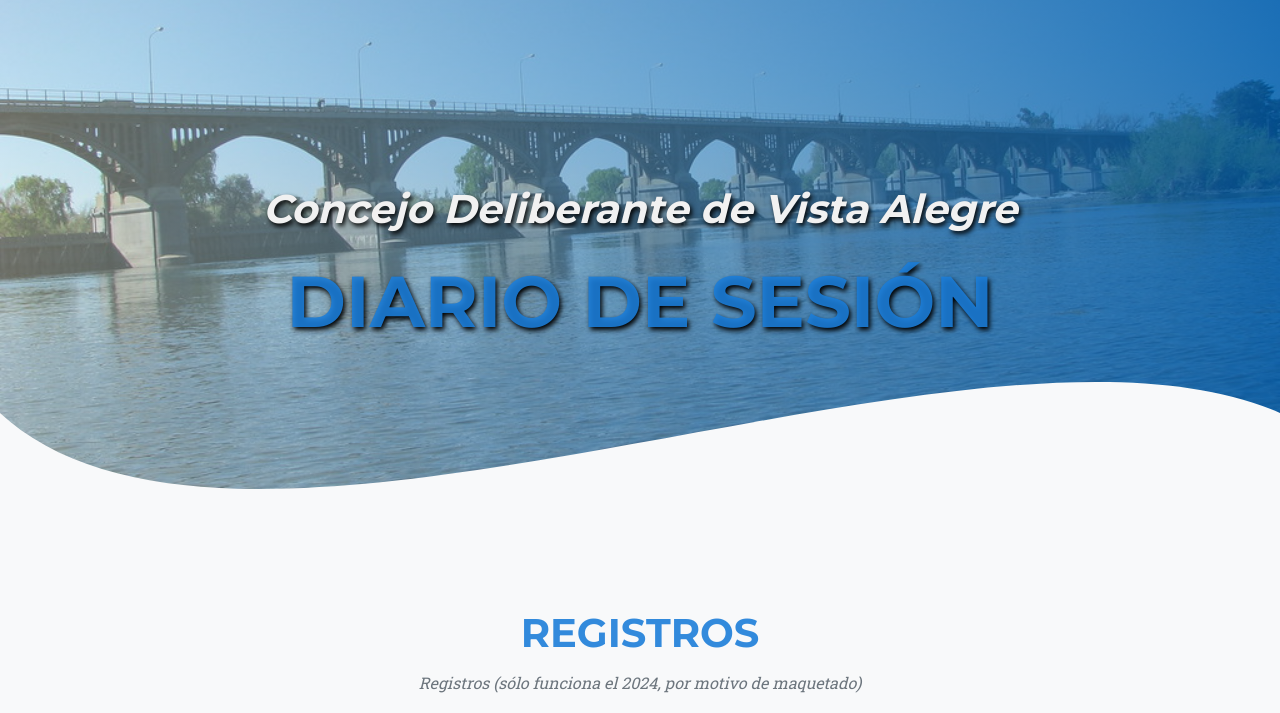
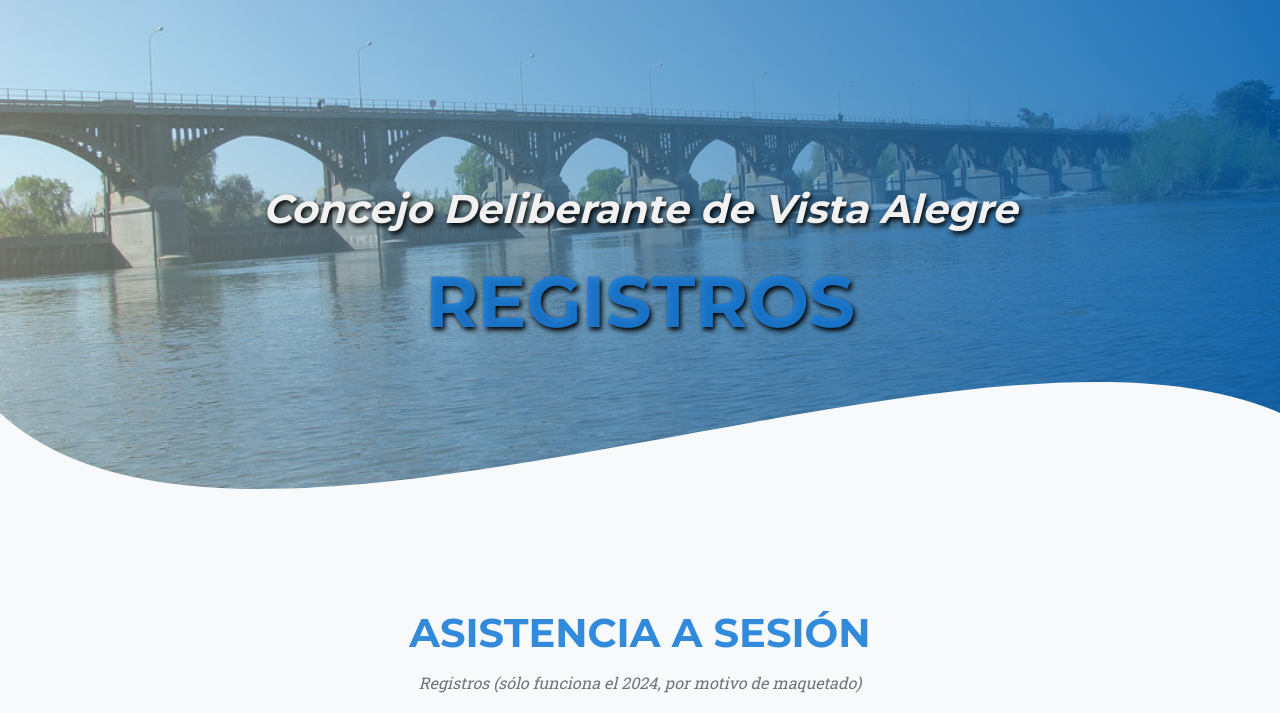
Before and after one commit to shodrig0/conceDelibVa, a plain HTML site: page sesiones.html in a window 1280 px wide. Shown: the part 87-800 px from the top of the page. Drawn offline with nearby package versions, Linux system fonts and the light colour scheme.

Commit message:
registros commits

```diff
--- a/sesiones.html
+++ b/sesiones.html
@@ -34,14 +34,14 @@
     <header class="masthead">
         <div class="container">
             <div class="masthead-subheading shadow-text"><h1>Concejo Deliberante de Vista Alegre</h1></div>
-            <div class="masthead-heading text-uppercase shadow-text shadow-text">Diario de sesión</div>
+            <div class="masthead-heading text-uppercase shadow-text shadow-text">Registros</div>
         </div>
         <div class="wave" style="height: 150px; overflow: hidden;" ><svg viewBox="0 0 500 150" preserveAspectRatio="none" style="height: 100%; width: 100%;"><path d="M0.00,49.98 C95.09,274.83 380.64,-84.37 500.00,49.98 L500.00,150.00 L0.00,150.00 Z" style="stroke: none; fill: rgb(248, 249, 250);"></path></svg></div>
     </header>
     <section class="page-section bg-light" id="asistencia_sesion">
         <div class="container">
             <div class="text-center">
-                <h2 class="section-heading text-uppercase">Registros</h2>
+                <h2 class="section-heading text-uppercase">Asistencia a Sesión</h2>
             </div>
             <h3 class="section-subheading text-muted">Registros (sólo funciona el 2024, por motivo de maquetado)</h3>
         </div>
```
